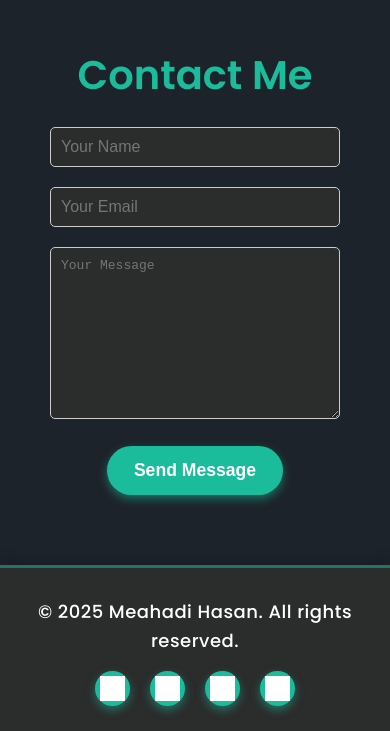
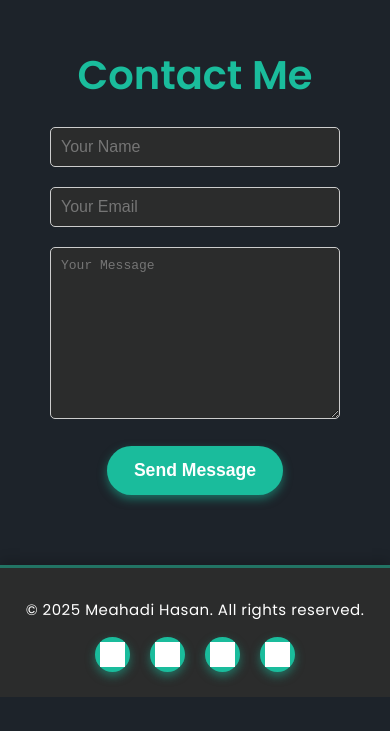
Before and after one commit to meahadi-hasan/PRODIGY_WD_04, a plain HTML site: page Portfolio/index.html in a window 390 px wide. Shown: the part 10833-11564 px from the top of the page. After the commit the page ends 11530 px from the top, so only its background shows below. Drawn offline with Linux system fonts and the light colour scheme; grey boxes are pictures that could not be loaded.

Commit message:
Update styles.css

```diff
--- a/Portfolio/styles.css
+++ b/Portfolio/styles.css
@@ -871,6 +871,10 @@ header a:hover {
         width: 35px;
         height: 35px;
     }
+    .footer{
+        font-size: 15px;
+        font-weight: 400;
+    }
 
 }
 
```
